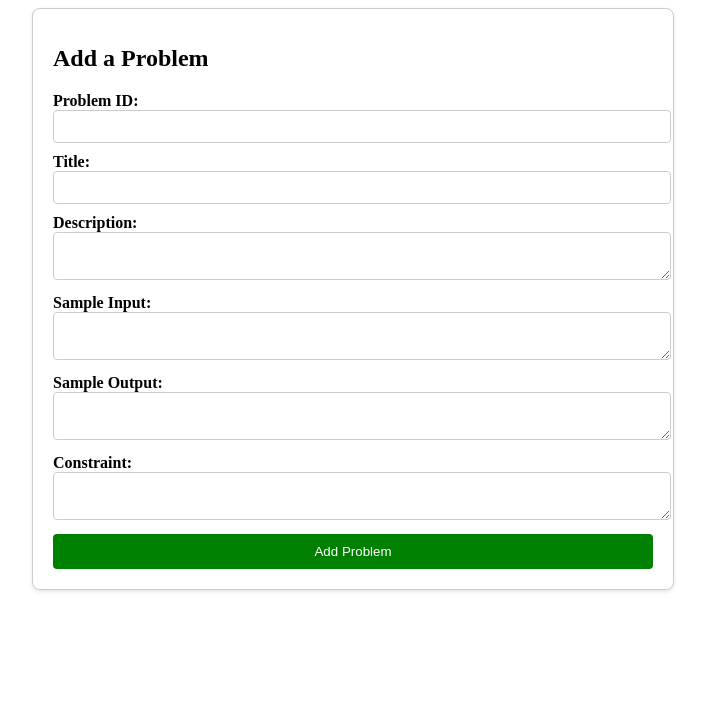
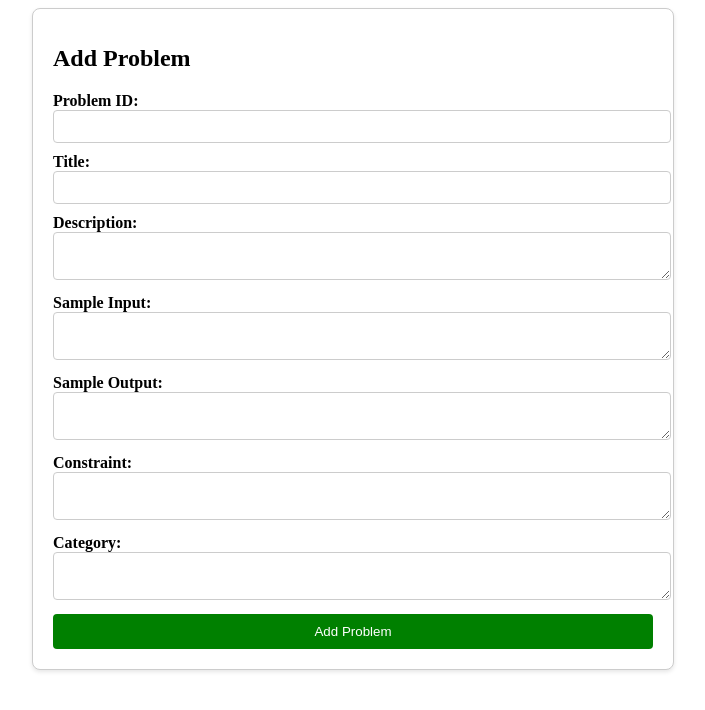
Before and after one commit to vibhoooo/CodeMonk, a React (Vite) app in the folder CodeMonk-frontend-2/CodeMonk-frontend-2/: page /problems/post in a window 1280 px wide. Shown: the top 710 px of the page, without its empty margins (287-992 px from the left). Built offline with nearby package versions, Linux system fonts and the light colour scheme.

Commit message:
PostProblem.jsx updated with category

```diff
--- a/CodeMonk-frontend-2/CodeMonk-frontend-2/src/PostProblem.jsx
+++ b/CodeMonk-frontend-2/CodeMonk-frontend-2/src/PostProblem.jsx
@@ -10,20 +10,26 @@ function PostProblem() {
 	const [sampleInput, setSampleInput] = useState('');
 	const [sampleOutput, setSampleOutput] = useState('');
 	const [constraint, setConstraint] = useState('');
+	const [category, setCategory] = useState('');
 	const handleFormSubmit = async (event) =>  {
 		event.preventDefault();
+		if (!id || !title || !description || !sampleInput || !sampleOutput || !constraint || !category) {
+			alert('All fields are mandatory!');
+			return;
+		}
 		const problemData = {
 			id,
 			title,
 			description,
 			sampleInput,
 			sampleOutput,
-			constraint
+			constraint,
+			category
 		};
 		try {
 			const accessToken = localStorage.getItem('accessToken');
 			const response = await fetch(
-				`http://localhost:3000//admins/questions/post`,
+				`http://localhost:3000/admins/questions/post`,
 				{
 					method: 'POST',
 					headers: {
@@ -49,7 +55,7 @@ function PostProblem() {
 	};
 	return (
 		<div id='add-problem-form'>
-			<h1>Add a Problem</h1>
+			<h1>Add Problem</h1>
 			<form onSubmit={handleFormSubmit}>
 				<label>
 					Problem ID:
@@ -57,7 +63,6 @@ function PostProblem() {
 						type='text'
 						value={id}
 						onChange={(event) => setId(event.target.value)}
-						required
 					/>
 				</label>
 				<label>
@@ -66,7 +71,6 @@ function PostProblem() {
 						type='text'
 						value={title}
 						onChange={(event) => setTitle(event.target.value)}
-						required
 					/>
 				</label>
 				<label>
@@ -74,7 +78,6 @@ function PostProblem() {
 					<textarea
 						value={description}
 						onChange={(event) => setDescription(event.target.value)}
-						required
 					/>
 				</label>
 				<label>
@@ -82,7 +85,6 @@ function PostProblem() {
 					<textarea
 						value={sampleInput}
 						onChange={(event) => setSampleInput(event.target.value)}
-						required
 					/>
 				</label>
 				<label>
@@ -90,7 +92,6 @@ function PostProblem() {
 					<textarea
 						value={sampleOutput}
 						onChange={(event) => setSampleOutput(event.target.value)}
-						required
 					/>
 				</label>
 				<label>
@@ -98,7 +99,13 @@ function PostProblem() {
 					<textarea
 						value={constraint}
 						onChange={(event) => setConstraint(event.target.value)}
-						required
+					/>
+				</label>
+				<label>
+					Category:
+					<textarea
+						value={category}
+						onChange={(event) => setCategory(event.target.value)}
 					/>
 				</label>
 				<button type='submit'>Add Problem</button>
```
